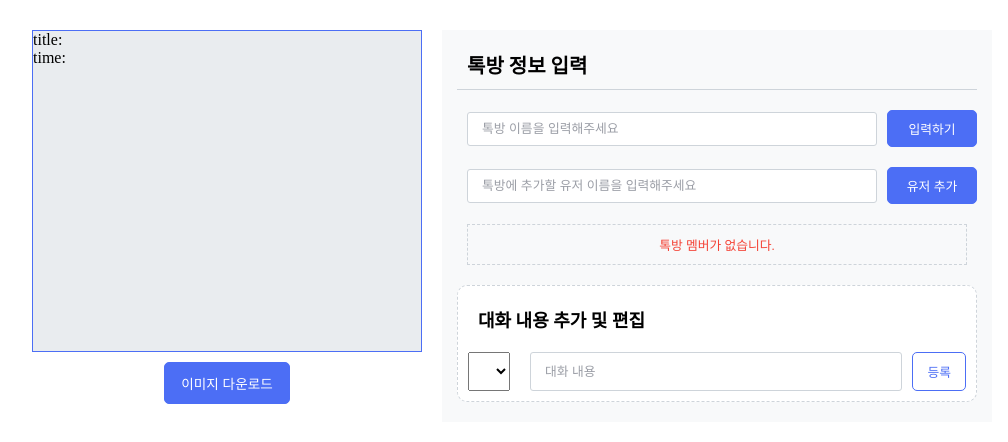
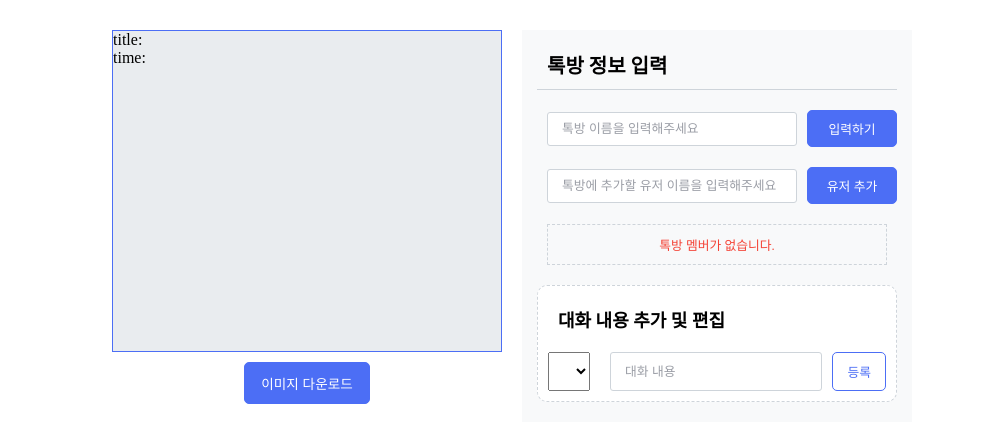
Before and after one commit to Jooeun-K/octo-generator, a Next.js app: page /talk in a window 1280 px wide. Shown: the top 442 px of the page, without its empty margins (128-1136 px from the left). Built offline with nearby package versions, Linux system fonts and the light colour scheme.

Commit message:
feat: 루트 container width 규격 수정

```diff
--- a/pages/talk/index.tsx
+++ b/pages/talk/index.tsx
@@ -6,7 +6,8 @@ import useTalkContext from '@/hooks/useTalkContext'
 import { styled } from '@/styles/stitches.config'
 
 const StyledContainer = styled('div', {
-  width: '75vw',
+  width: '95%',
+  maxWidth: 800,
   height: 'auto',
   display: 'flex',
   flexDirection: 'row',
--- a/styles/stitches.config.ts
+++ b/styles/stitches.config.ts
@@ -1,21 +1,7 @@
-import { createStitches } from "@stitches/react";
-import {
-  grayColors,
-  primaryColors,
-  secondaryColors,
-  warningColors,
-} from "./themeColors";
+import { createStitches } from '@stitches/react'
+import { grayColors, primaryColors, secondaryColors, warningColors } from './themeColors'
 
-export const {
-  styled,
-  css,
-  globalCss,
-  keyframes,
-  getCssText,
-  theme,
-  createTheme,
-  config,
-} = createStitches({
+export const { styled, css, globalCss, keyframes, getCssText, theme, createTheme, config } = createStitches({
   theme: {
     colors: {
       ...primaryColors,
@@ -25,6 +11,6 @@ export const {
     },
   },
   media: {
-    bp1: "(min-width: 480px)",
+    bp1: '(min-width: 480px)',
   },
-});
+})
```
